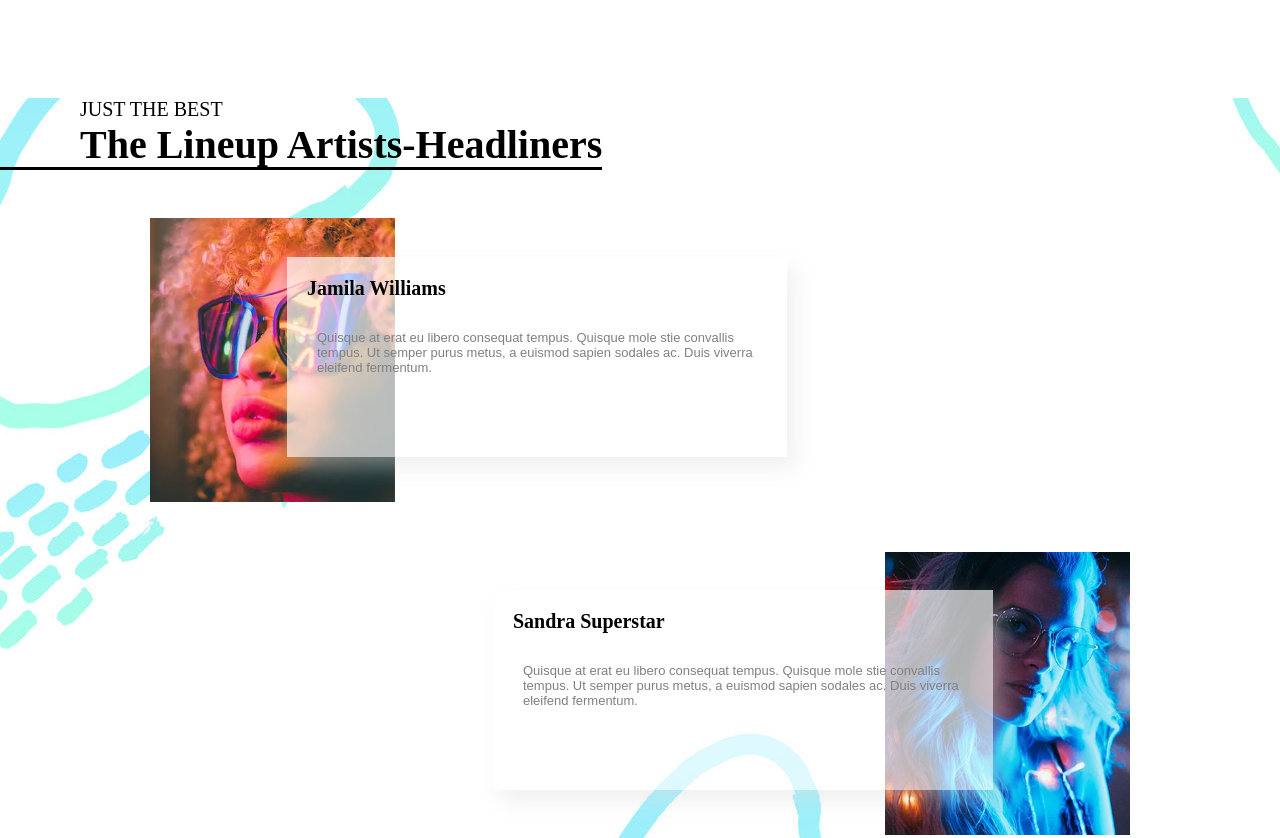
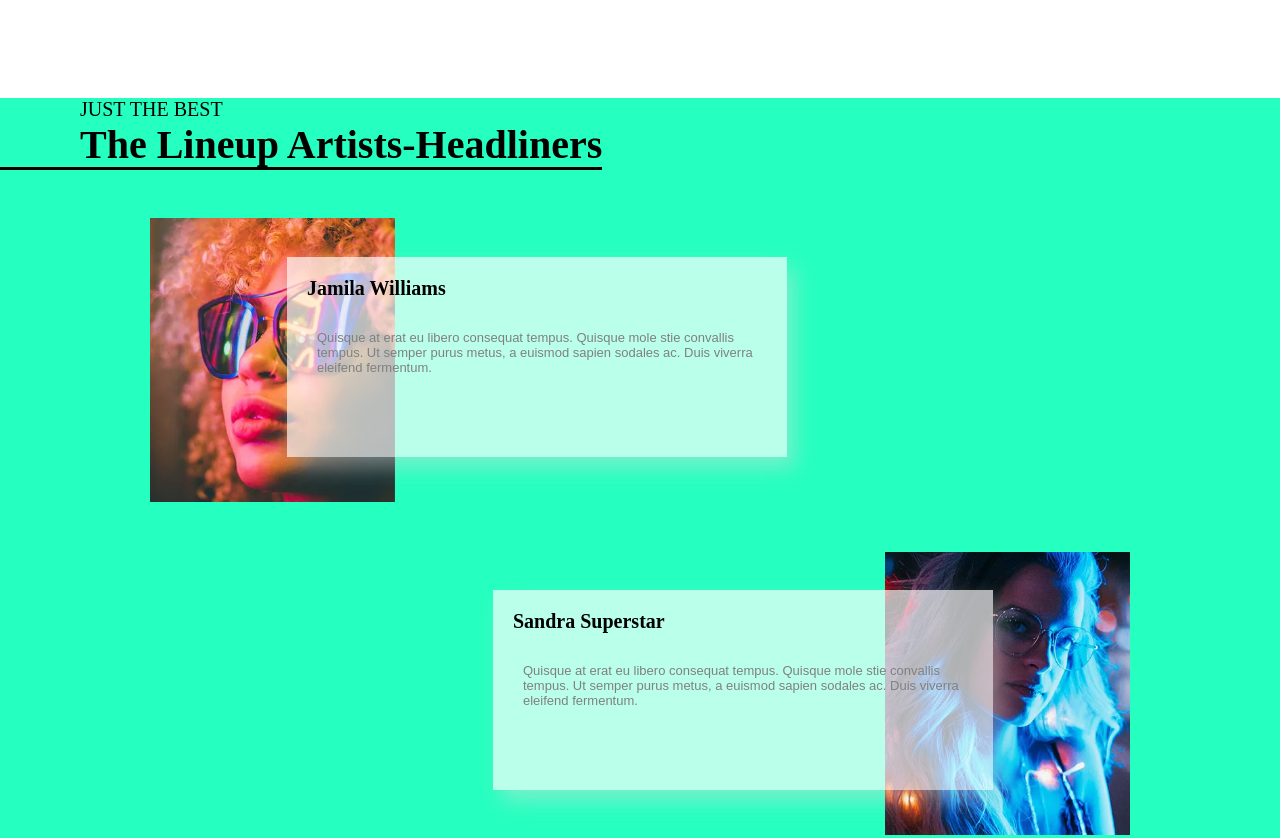
Before and after one commit to miki21396/pwnm, a plain HTML site: page index.html in a window 1280 px wide. Shown: the part 902-1740 px from the top of the page. Drawn offline with nearby package versions, Linux system fonts and the light colour scheme; a web font is replaced by a local one.

Commit message:
haikeiirokaeta

```diff
--- a/_main.scss
+++ b/_main.scss
@@ -1,6 +1,9 @@
 #main-content {
+background-color: #25FFBF;
+
     align-items: center;
-    background: url(../../img/middle-cover.jpg) no-repeat;
+    // background: url(../../img/middle-cover.jpg) no-repeat;
+
     // .smalltitle1 {
     //     font-size: 10px;
     //     color: rgb(115, 113, 113);
```
Also changed, not shown: assets/css/style.css, 1 other file.
